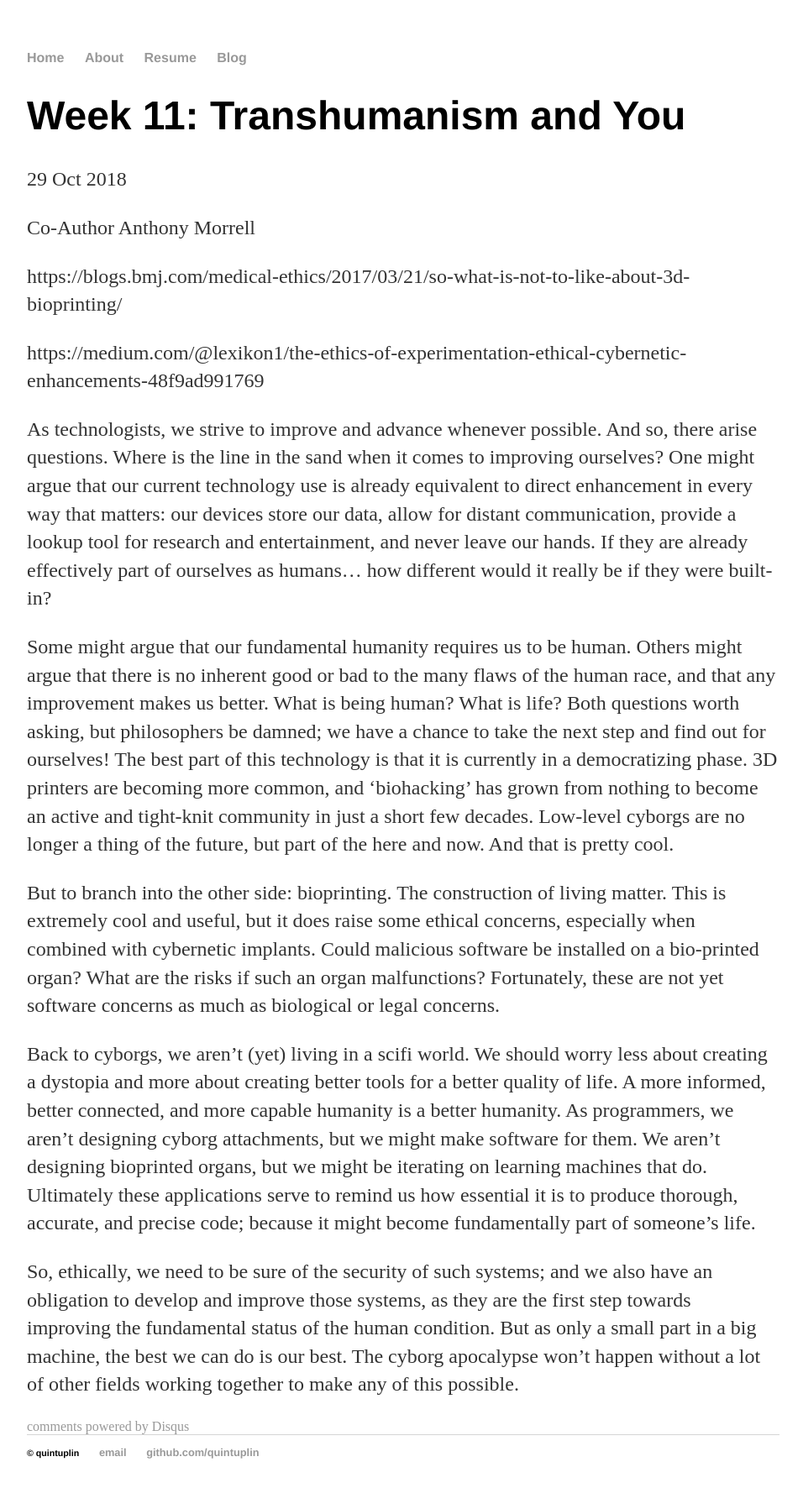
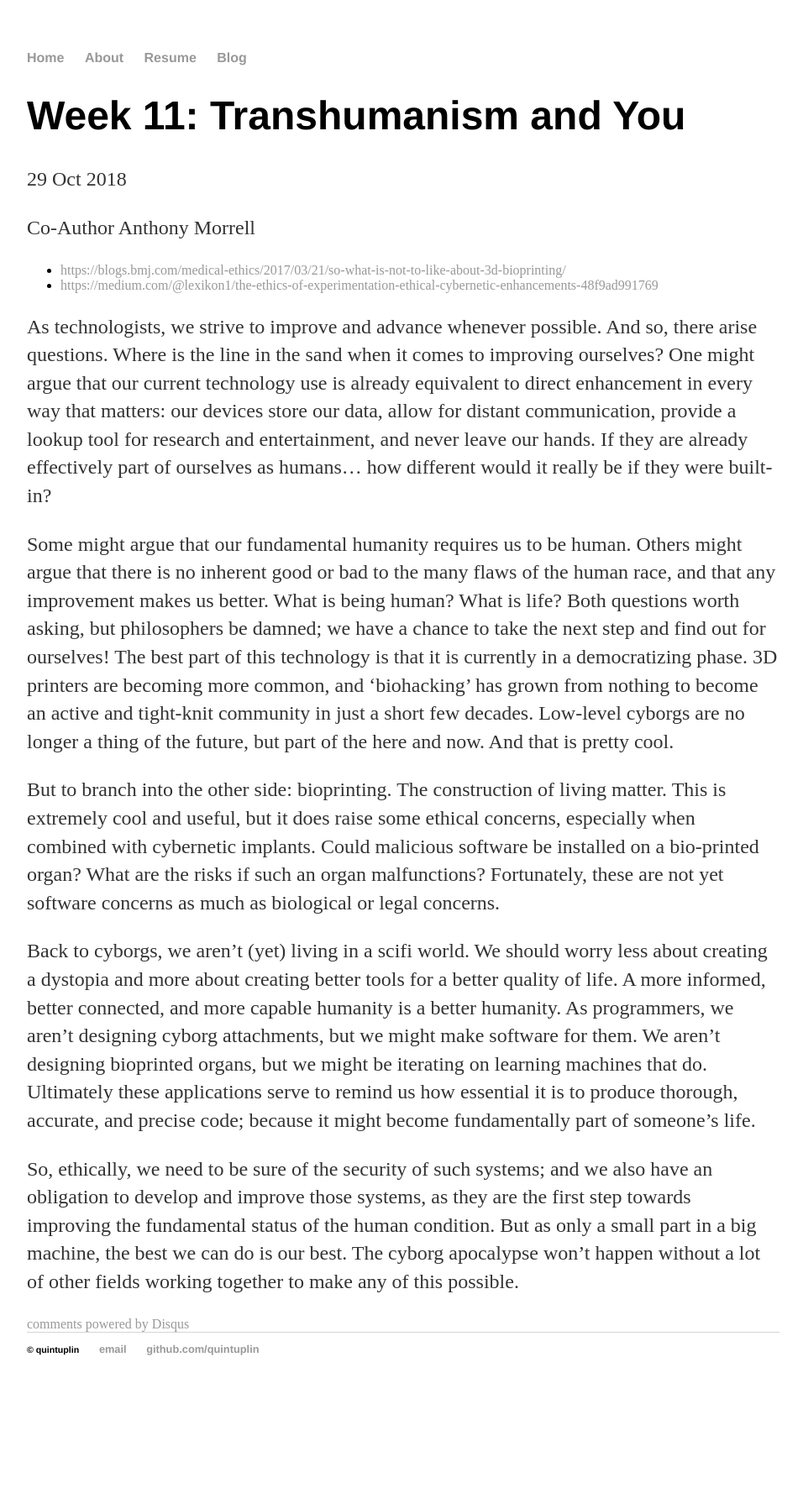
Before and after one commit to Quintuplin/quintuplin.github.io, a Jekyll site: the page built from _posts/2018-10-29-Transhumanism.md, in a window 1280 px wide. Shown: the whole page at 84% size, without its empty margins (160-1116 px from the left). Built offline with Jekyll 4.4.1, drawn with Linux system fonts in a browser that asks for light colours; comment, search, counter and statistics services are not loaded; after the commit the page ends 1674 px from its top, so only the background shows below that.

Commit message:
Update 2018-10-29-Transhumanism.md

```diff
--- a/_posts/2018-10-29-Transhumanism.md
+++ b/_posts/2018-10-29-Transhumanism.md
@@ -6,9 +6,8 @@ date: 2018-10-29
 
 Co-Author Anthony Morrell
 
-https://blogs.bmj.com/medical-ethics/2017/03/21/so-what-is-not-to-like-about-3d-bioprinting/
-
-https://medium.com/@lexikon1/the-ethics-of-experimentation-ethical-cybernetic-enhancements-48f9ad991769
+* <https://blogs.bmj.com/medical-ethics/2017/03/21/so-what-is-not-to-like-about-3d-bioprinting/>
+* <https://medium.com/@lexikon1/the-ethics-of-experimentation-ethical-cybernetic-enhancements-48f9ad991769>
 
 As technologists, we strive to improve and advance whenever possible. And so, there arise questions. Where is the line in the sand when it comes to improving ourselves? One might argue that our current technology use is already equivalent to direct enhancement in every way that matters: our devices store our data, allow for distant communication, provide a lookup tool for research and entertainment, and never leave our hands. If they are already effectively part of ourselves as humans... how different would it really be if they were built-in?
 
```
